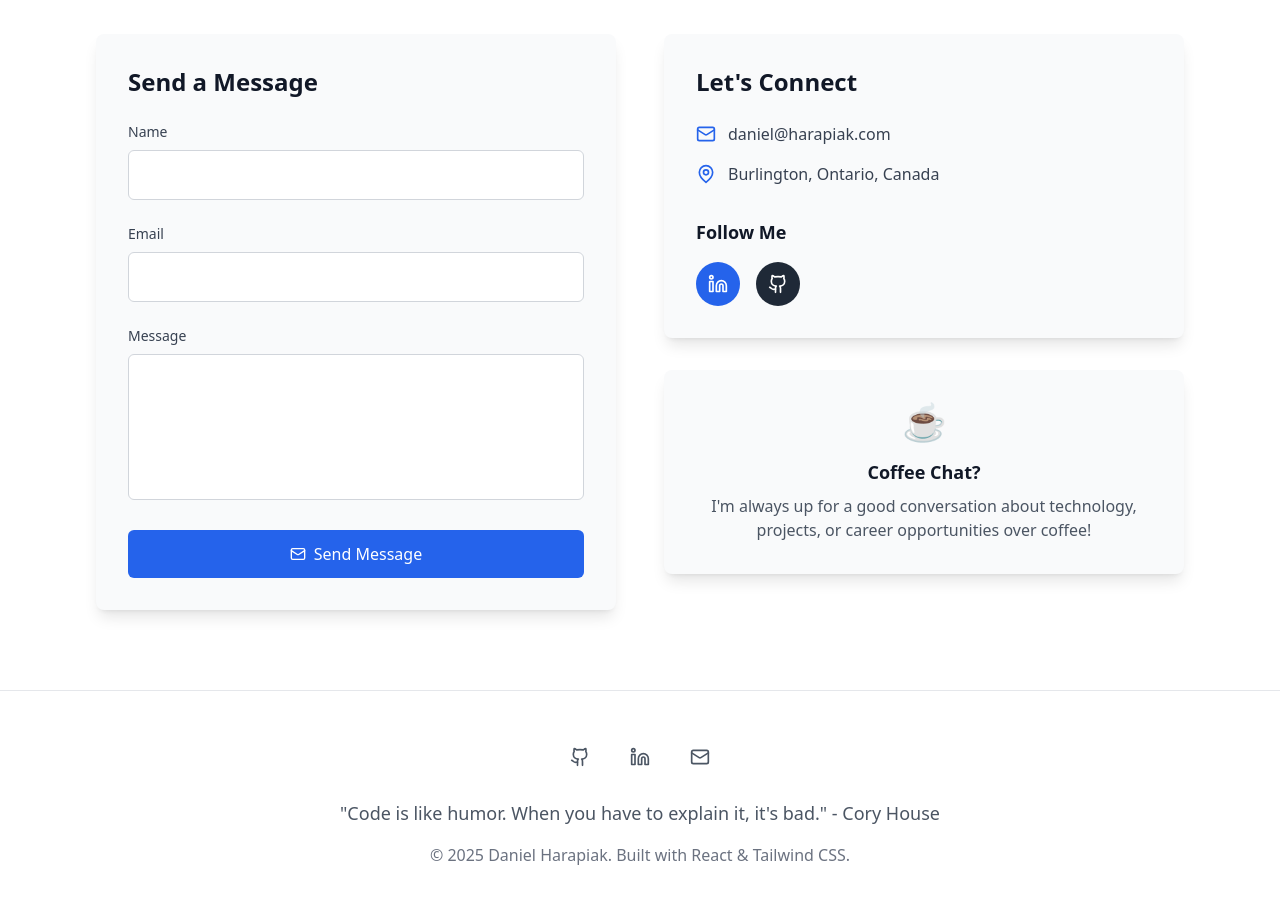
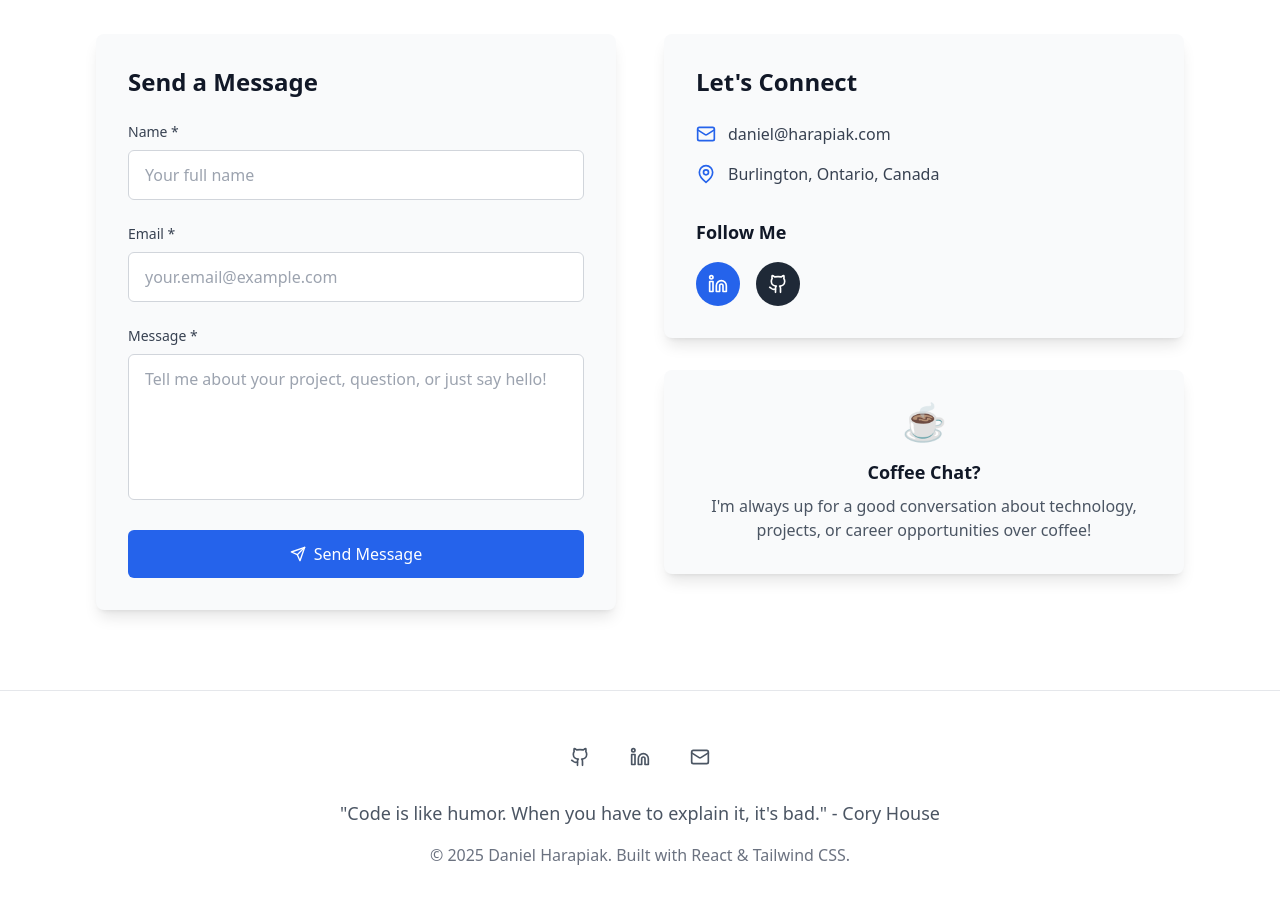
Before and after one commit to danharap/PortfolioReact, a React (Create React App) app: page / in a window 1280 px wide. Shown: the part 3620-4519 px from the top of the page. Built offline with nearby package versions, Linux system fonts and the light colour scheme; the HTML template or start-up script is replaced by a standard one.

Commit message:
Working Portfolio Contact Form

```diff
--- a/src/App.js
+++ b/src/App.js
@@ -13,32 +13,10 @@ function App() {
   const [darkMode, setDarkMode] = useState(false);
   const [activeSection, setActiveSection] = useState('home');
   const [mobileMenuOpen, setMobileMenuOpen] = useState(false);
-  const [formData, setFormData] = useState({
-    name: '',
-    email: '',
-    message: ''
-  });
 
   // Toggle dark mode
   const toggleDarkMode = () => {
     setDarkMode(!darkMode);
-  };
-
-  // Handle form submission
-  const handleSubmit = (e) => {
-    e.preventDefault();
-    // Placeholder for form submission - integrate with Web3Forms or Formspree
-    console.log('Form submitted:', formData);
-    alert('Thank you for your message! I\'ll get back to you soon.');
-    setFormData({ name: '', email: '', message: '' });
-  };
-
-  // Handle input changes
-  const handleInputChange = (e) => {
-    setFormData({
-      ...formData,
-      [e.target.name]: e.target.value
-    });
   };
 
   // Smooth scroll to section
@@ -96,14 +74,7 @@ function App() {
 
         <SkillsSection darkMode={darkMode} />
 
-        <ProjectsSection darkMode={darkMode} />
-
-        <ContactSection
-          darkMode={darkMode}
-          formData={formData}
-          handleInputChange={handleInputChange}
-          handleSubmit={handleSubmit}
-        />
+        <ProjectsSection darkMode={darkMode} />        <ContactSection darkMode={darkMode} />
 
         <Footer darkMode={darkMode} />
       </main>
--- a/src/components/ContactSection.js
+++ b/src/components/ContactSection.js
@@ -1,10 +1,79 @@
-import React from 'react';
-import { Mail, MapPin, Linkedin, Github } from 'lucide-react';
+import React, { useState } from 'react';
+import { Mail, MapPin, Linkedin, Github, Send, CheckCircle, AlertCircle, Loader } from 'lucide-react';
 import useScrollAnimation from '../hooks/useScrollAnimation';
+import { validateForm, sendContactEmail } from '../services/contactService';
 
-const ContactSection = ({ darkMode, formData, handleInputChange, handleSubmit }) => {
+const ContactSection = ({ darkMode }) => {
   const [titleRef, isTitleVisible] = useScrollAnimation();
   const [contentRef, isContentVisible] = useScrollAnimation({ rootMargin: '0px 0px -100px 0px' });
+
+  // Form state management
+  const [formData, setFormData] = useState({
+    name: '',
+    email: '',
+    message: ''
+  });
+  const [errors, setErrors] = useState({});
+  const [isSubmitting, setIsSubmitting] = useState(false);
+  const [submitStatus, setSubmitStatus] = useState(null); // null, 'success', 'error'
+  const [submitMessage, setSubmitMessage] = useState('');
+
+  // Handle input changes
+  const handleInputChange = (e) => {
+    const { name, value } = e.target;
+    setFormData(prev => ({
+      ...prev,
+      [name]: value
+    }));
+
+    // Clear specific error when user starts typing
+    if (errors[name]) {
+      setErrors(prev => ({
+        ...prev,
+        [name]: ''
+      }));
+    }
+  };
+
+  // Handle form submission
+  const handleSubmit = async (e) => {
+    e.preventDefault();
+
+    // Validate form
+    const validation = validateForm(formData);
+    if (!validation.isValid) {
+      setErrors(validation.errors);
+      return;
+    }
+
+    setIsSubmitting(true);
+    setErrors({});
+    setSubmitStatus(null);
+
+    try {
+      const result = await sendContactEmail(formData);
+
+      if (result.success) {
+        setSubmitStatus('success');
+        setSubmitMessage(result.message);
+        setFormData({ name: '', email: '', message: '' }); // Reset form
+      } else {
+        setSubmitStatus('error');
+        setSubmitMessage(result.message);
+      }
+    } catch (error) {
+      setSubmitStatus('error');
+      setSubmitMessage('Something went wrong. Please try again or email me directly.');
+    } finally {
+      setIsSubmitting(false);
+
+      // Clear status message after 5 seconds
+      setTimeout(() => {
+        setSubmitStatus(null);
+        setSubmitMessage('');
+      }, 5000);
+    }
+  };
 
   return (
     <section id="contact" className="py-20">
@@ -35,68 +104,115 @@ const ContactSection = ({ darkMode, formData, handleInputChange, handleSubmit })
             <h3 className={`text-2xl font-semibold mb-6 ${darkMode ? 'text-white' : 'text-gray-900'}`}>
               Send a Message
             </h3>
+              <form onSubmit={handleSubmit} className="space-y-6">
+              {/* Status Messages */}
+              {submitStatus && (
+                <div className={`p-4 rounded-md flex items-center space-x-2 ${
+                  submitStatus === 'success'
+                    ? 'bg-green-100 text-green-800 border border-green-200'
+                    : 'bg-red-100 text-red-800 border border-red-200'
+                }`}>
+                  {submitStatus === 'success' ? (
+                    <CheckCircle size={20} />
+                  ) : (
+                    <AlertCircle size={20} />
+                  )}
+                  <span>{submitMessage}</span>
+                </div>
+              )}
 
-            <form onSubmit={handleSubmit} className="space-y-6">
               <div>
                 <label className={`block text-sm font-medium mb-2 ${darkMode ? 'text-gray-300' : 'text-gray-700'}`}>
-                  Name
+                  Name *
                 </label>
                 <input
                   type="text"
                   name="name"
                   value={formData.name}
                   onChange={handleInputChange}
-                  required
+                  disabled={isSubmitting}
                   className={`w-full px-4 py-3 rounded-md border transition-colors ${
-                    darkMode
+                    errors.name
+                      ? 'border-red-500 focus:border-red-500'
+                      : darkMode
                         ? 'bg-gray-700 border-gray-600 text-white focus:border-blue-500'
                         : 'bg-white border-gray-300 text-gray-900 focus:border-blue-500'
-                  } focus:outline-none focus:ring-2 focus:ring-blue-500 focus:ring-opacity-20`}
+                  } ${isSubmitting ? 'opacity-60 cursor-not-allowed' : ''} focus:outline-none focus:ring-2 focus:ring-blue-500 focus:ring-opacity-20`}
+                  placeholder="Your full name"
                 />
+                {errors.name && (
+                  <p className="mt-1 text-sm text-red-500">{errors.name}</p>
+                )}
               </div>
 
               <div>
                 <label className={`block text-sm font-medium mb-2 ${darkMode ? 'text-gray-300' : 'text-gray-700'}`}>
-                  Email
+                  Email *
                 </label>
                 <input
                   type="email"
                   name="email"
                   value={formData.email}
                   onChange={handleInputChange}
-                  required
+                  disabled={isSubmitting}
                   className={`w-full px-4 py-3 rounded-md border transition-colors ${
-                    darkMode
+                    errors.email
+                      ? 'border-red-500 focus:border-red-500'
+                      : darkMode
                         ? 'bg-gray-700 border-gray-600 text-white focus:border-blue-500'
                         : 'bg-white border-gray-300 text-gray-900 focus:border-blue-500'
-                  } focus:outline-none focus:ring-2 focus:ring-blue-500 focus:ring-opacity-20`}
+                  } ${isSubmitting ? 'opacity-60 cursor-not-allowed' : ''} focus:outline-none focus:ring-2 focus:ring-blue-500 focus:ring-opacity-20`}
+                  placeholder="your.email@example.com"
                 />
+                {errors.email && (
+                  <p className="mt-1 text-sm text-red-500">{errors.email}</p>
+                )}
               </div>
 
               <div>
                 <label className={`block text-sm font-medium mb-2 ${darkMode ? 'text-gray-300' : 'text-gray-700'}`}>
-                  Message
+                  Message *
                 </label>
                 <textarea
                   name="message"
                   value={formData.message}
                   onChange={handleInputChange}
-                  required
+                  disabled={isSubmitting}
                   rows={5}
                   className={`w-full px-4 py-3 rounded-md border transition-colors resize-none ${
-                    darkMode
+                    errors.message
+                      ? 'border-red-500 focus:border-red-500'
+                      : darkMode
                         ? 'bg-gray-700 border-gray-600 text-white focus:border-blue-500'
                         : 'bg-white border-gray-300 text-gray-900 focus:border-blue-500'
-                  } focus:outline-none focus:ring-2 focus:ring-blue-500 focus:ring-opacity-20`}
+                  } ${isSubmitting ? 'opacity-60 cursor-not-allowed' : ''} focus:outline-none focus:ring-2 focus:ring-blue-500 focus:ring-opacity-20`}
+                  placeholder="Tell me about your project, question, or just say hello!"
                 />
+                {errors.message && (
+                  <p className="mt-1 text-sm text-red-500">{errors.message}</p>
+                )}
               </div>
 
               <button
                 type="submit"
-                className="w-full px-6 py-3 bg-blue-600 text-white rounded-md hover:bg-blue-700 transition-colors flex items-center justify-center space-x-2"
+                disabled={isSubmitting}
+                className={`w-full px-6 py-3 rounded-md transition-all duration-200 flex items-center justify-center space-x-2 ${
+                  isSubmitting
+                    ? 'bg-gray-400 cursor-not-allowed'
+                    : 'bg-blue-600 hover:bg-blue-700 transform hover:scale-105'
+                } text-white font-medium`}
               >
-                <Mail size={16} />
+                {isSubmitting ? (
+                  <>
+                    <Loader className="animate-spin" size={16} />
+                    <span>Sending...</span>
+                  </>
+                ) : (
+                  <>
+                    <Send size={16} />
                     <span>Send Message</span>
+                  </>
+                )}
               </button>
             </form>
           </div>
--- /dev/null
+++ b/src/services/contactService.js
@@ -0,0 +1,113 @@
+// Contact form service with Web3Forms integration
+// Best practice for portfolio contact forms
+
+// Form validation
+export const validateForm = (formData) => {
+  const errors = {};
+
+  if (!formData.name?.trim()) {
+    errors.name = 'Name is required';
+  } else if (formData.name.trim().length < 2) {
+    errors.name = 'Name must be at least 2 characters';
+  }
+
+  if (!formData.email?.trim()) {
+    errors.email = 'Email is required';
+  } else if (!/^[^\s@]+@[^\s@]+\.[^\s@]+$/.test(formData.email)) {
+    errors.email = 'Please enter a valid email address';
+  }
+
+  if (!formData.message?.trim()) {
+    errors.message = 'Message is required';
+  } else if (formData.message.trim().length < 10) {
+    errors.message = 'Message must be at least 10 characters';
+  }
+
+  return {
+    isValid: Object.keys(errors).length === 0,
+    errors
+  };
+};
+
+// Send contact email using Web3Forms
+export const sendContactEmail = async (formData) => {
+  console.log('🚀 Sending email with data:', formData);
+  console.log('🔑 Using access key:', process.env.REACT_APP_WEB3FORMS_KEY);
+
+  try {
+    const payload = {
+      access_key: process.env.REACT_APP_WEB3FORMS_KEY || 'YOUR_ACCESS_KEY_HERE',
+      name: formData.name.trim(),
+      email: formData.email.trim(),
+      message: formData.message.trim(),
+      from_name: 'Portfolio Contact Form',
+      subject: `New message from ${formData.name} - Portfolio Contact`,
+      // Additional Web3Forms features
+      botcheck: false, // Spam protection
+      cc: '', // CC emails if needed
+      redirect: false // We'll handle success in React
+    };
+
+    console.log('📦 Payload being sent:', payload);
+
+    const response = await fetch('https://api.web3forms.com/submit', {
+      method: 'POST',
+      headers: {
+        'Content-Type': 'application/json',
+        'Accept': 'application/json'
+      },
+      body: JSON.stringify(payload)
+    });
+
+    const result = await response.json();
+
+    console.log('📡 Response status:', response.status);
+    console.log('📋 Response result:', result);
+
+    if (response.ok && result.success) {
+      console.log('✅ Email sent successfully!');
+      return {
+        success: true,
+        message: 'Message sent successfully! I\'ll get back to you soon.'
+      };
+    } else {
+      console.log('❌ Email sending failed:', result);
+      throw new Error(result.message || 'Failed to send message');
+    }
+  } catch (error) {
+    console.error('💥 Error sending email:', error);
+    return {
+      success: false,
+      message: 'Failed to send message. Please try again or email me directly.'
+    };
+  }
+};
+
+// Fetch live GitHub repos (bonus feature)
+export const fetchGitHubProjects = async (username) => {
+  try {
+    const response = await fetch(`https://api.github.com/users/${username}/repos?sort=updated&per_page=6`);
+
+    if (!response.ok) {
+      throw new Error('Failed to fetch repositories');
+    }
+
+    const repos = await response.json();
+
+    return repos.map(repo => ({
+      id: repo.id,
+      name: repo.name,
+      description: repo.description || 'No description available',
+      url: repo.html_url,
+      homepage: repo.homepage,
+      language: repo.language,
+      stars: repo.stargazers_count,
+      forks: repo.forks_count,
+      updated: repo.updated_at,
+      topics: repo.topics || []
+    }));
+  } catch (error) {
+    console.error('Error fetching GitHub projects:', error);
+    return [];
+  }
+};
```
Also changed, not shown: test-web3forms.js (added, +46 -0 lines), 1 other file (tests, documents, lock files or other folders). Lines whose indentation alone changed are shown as unchanged.
